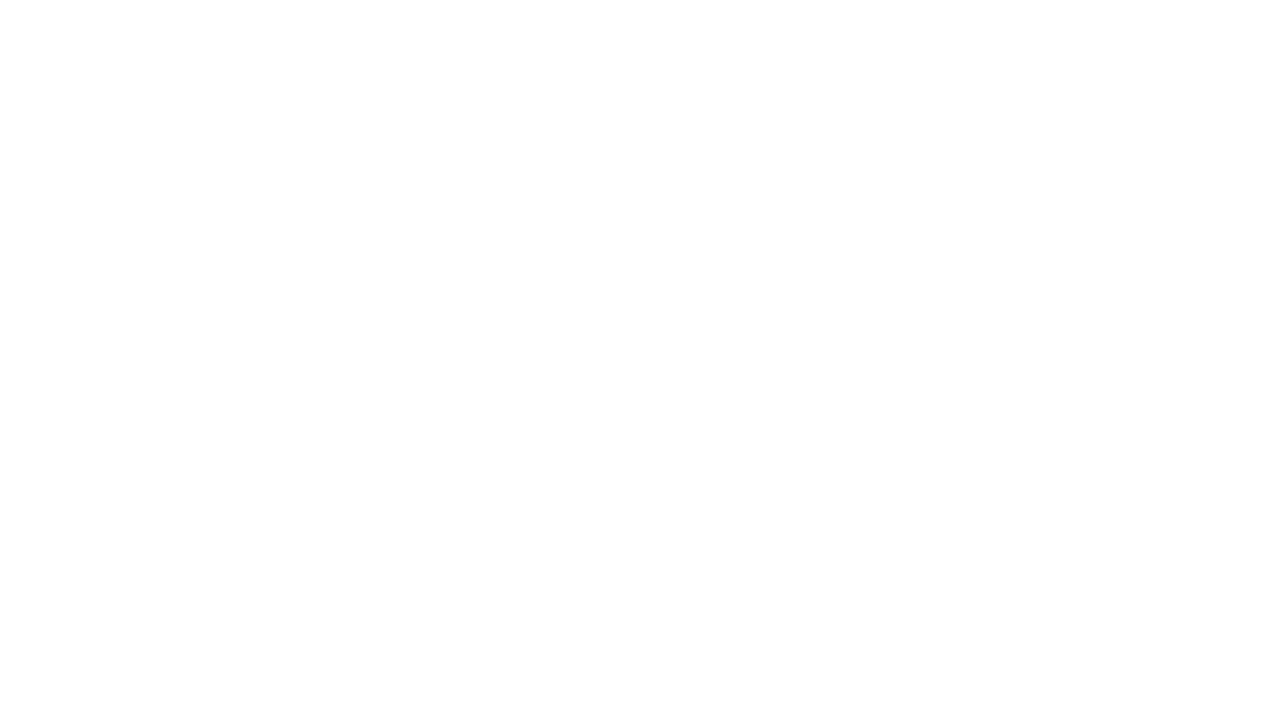
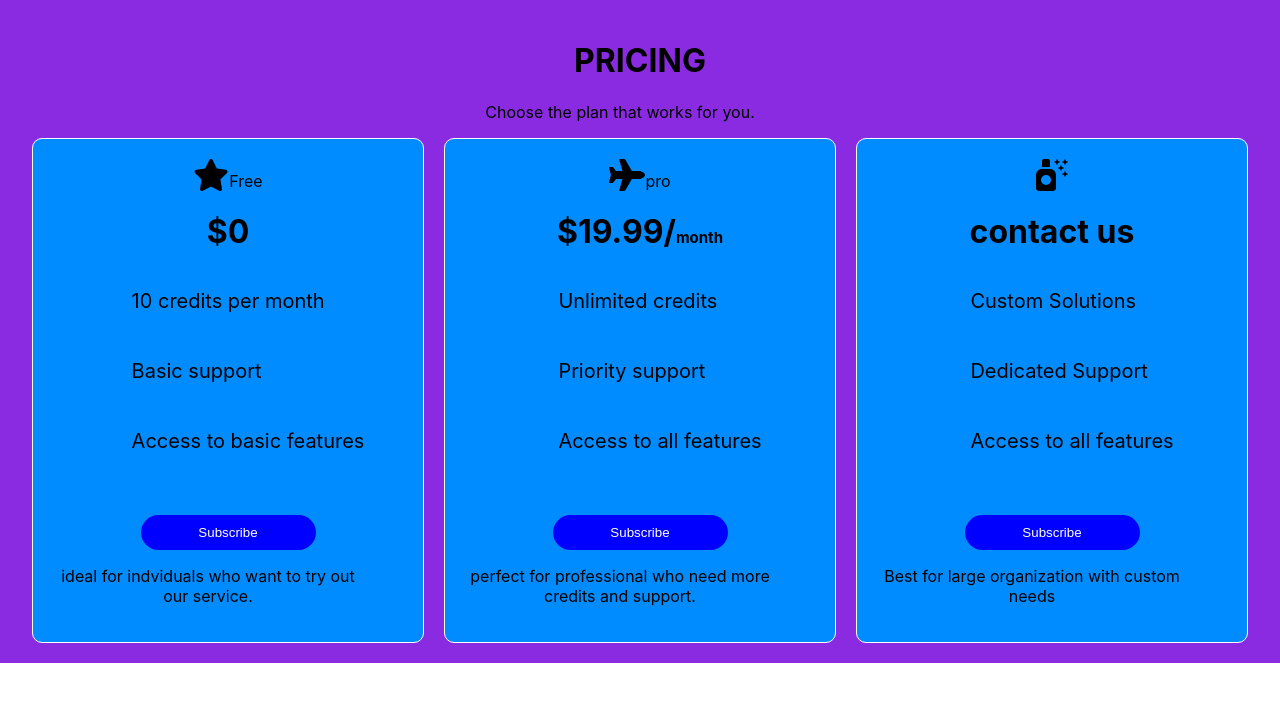
Before and after one commit to okolo157/ai-translator-pt, a React (Create React App) app: page /pricing in a window 1280 px wide. Shown: the top 702 px of the page. Built offline with nearby package versions, Linux system fonts and the light colour scheme.

Commit message:
latest changes pricing page

```diff
--- a/src/components/Header.js
+++ b/src/components/Header.js
@@ -7,7 +7,7 @@ function Header() {
         <h1>Free AI Translator Powered by ChatGPT 3.5/4</h1>
       </div>
       <div className="description">
-        <h2>Description</h2>
+        <h2>Description</h2>n
         <p>
           image.ai translator help to converts written or spoken content from
           one language to another while preserving its original meaning, tone
--- a/src/components/SelectPlan.js
+++ b/src/components/SelectPlan.js
@@ -0,0 +1,68 @@
+import React from "react";
+import "../styles/Selectplan.css";
+import { FontAwesomeIcon } from "@fortawesome/react-fontawesome";
+import { faStar } from "@fortawesome/free-solid-svg-icons/faStar";
+import {
+  faNoteSticky,
+  faPlane,
+  faShoppingCart,
+  faSprayCanSparkles,
+} from "@fortawesome/free-solid-svg-icons";
+
+function Selectplan() {
+  return (
+    <div className="wrapper-container">
+      <div className="red">
+        <h1>PRICING</h1>
+        <p>Choose the plan that works for you.</p>
+      </div>
+      <div className="mother">
+        <div className="cookiess">
+          <div className="newiconcontainer">
+            <FontAwesomeIcon icon={faStar} size="2x" />
+            Free
+          </div>
+          <h1>$0</h1>
+          <ul className="cakes">
+            <li>10 credits per month</li>
+            <li>Basic support</li>
+            <li>Access to basic features</li>
+          </ul>
+          <button className="btn-btn">Subscribe</button>
+          <p>ideal for indviduals who want to try out our service.</p>
+        </div>
+        <div className="cookiess">
+          <div className="newiconcontainer">
+            <FontAwesomeIcon icon={faPlane} size="2x" />
+            pro
+          </div>
+          <h1>
+            $19.99/<span style={{fontSize:"15px"}}>month</span>
+          </h1>
+          <ul className="cakes">
+            <li>Unlimited credits</li>
+            <li>Priority support</li>
+            <li>Access to all features </li>
+          </ul>
+          <button className="btn-btn">Subscribe</button>
+          <p>perfect for professional who need more credits and support.</p>
+        </div>
+        <div className="cookiess">
+          <div className="newiconcontainer">
+            <FontAwesomeIcon icon={faSprayCanSparkles} size="2x" />
+          </div>
+          <h1>contact us</h1>
+          <ul className="cakes">
+            <li> Custom Solutions</li>
+            <li>Dedicated Support</li>
+            <li> Access to all features</li>
+          </ul>
+          <button className="btn-btn">Subscribe</button>
+          <p>Best for large organization with custom needs</p>
+        </div>
+      </div>
+    </div>
+  );
+}
+
+export default Selectplan;
--- a/src/pages/Pricing.js
+++ b/src/pages/Pricing.js
@@ -1,5 +1,10 @@
 import React from "react";
+import Selectplan from "../components/SelectPlan";
 
 export default function Pricing() {
-  return <div></div>;
+  return (
+    <div>
+      <Selectplan />
+    </div>
+  );
 }
--- /dev/null
+++ b/src/styles/Selectplan.css
@@ -0,0 +1,43 @@
+.wrapper-container {
+  display: flex;
+  align-items: center;
+  flex-direction: column;
+  justify-content: center;
+  padding: 20px;
+  background-color: blueviolet;
+}
+
+.cookiess {
+  border: 1px solid white;
+  border-radius: 10px;
+  padding: 20px;
+  display: flex;
+  flex-direction: column;
+  justify-content: center;
+  align-items: center;
+  background-color: rgb(0, 140, 255);
+  max-width: 350px;
+}
+
+.cakes {
+  display: flex;
+  justify-content: flex-start;
+  align-items: flex-start;
+  flex-direction: column;
+}
+
+.mother {
+  display: flex;
+  gap: 20px;
+}
+
+.newiconcontainer {
+  justify-self: flex-start;
+}
+
+.btn-btn {
+  width: 50%;
+  background-color: blue;
+  color: white;
+  cursor: pointer;
+}
--- a/src/styles/services.css
+++ b/src/styles/services.css
@@ -1,13 +1,4 @@
 .container {
-  display: flex;
-  font-size: 19px;
-  gap: 10px;
-  margin: 10px;
-}
-
-.header1,
-.header2,
-.header3 {
   flex: 1;
   text-align: center;
   padding: 20px;
```
